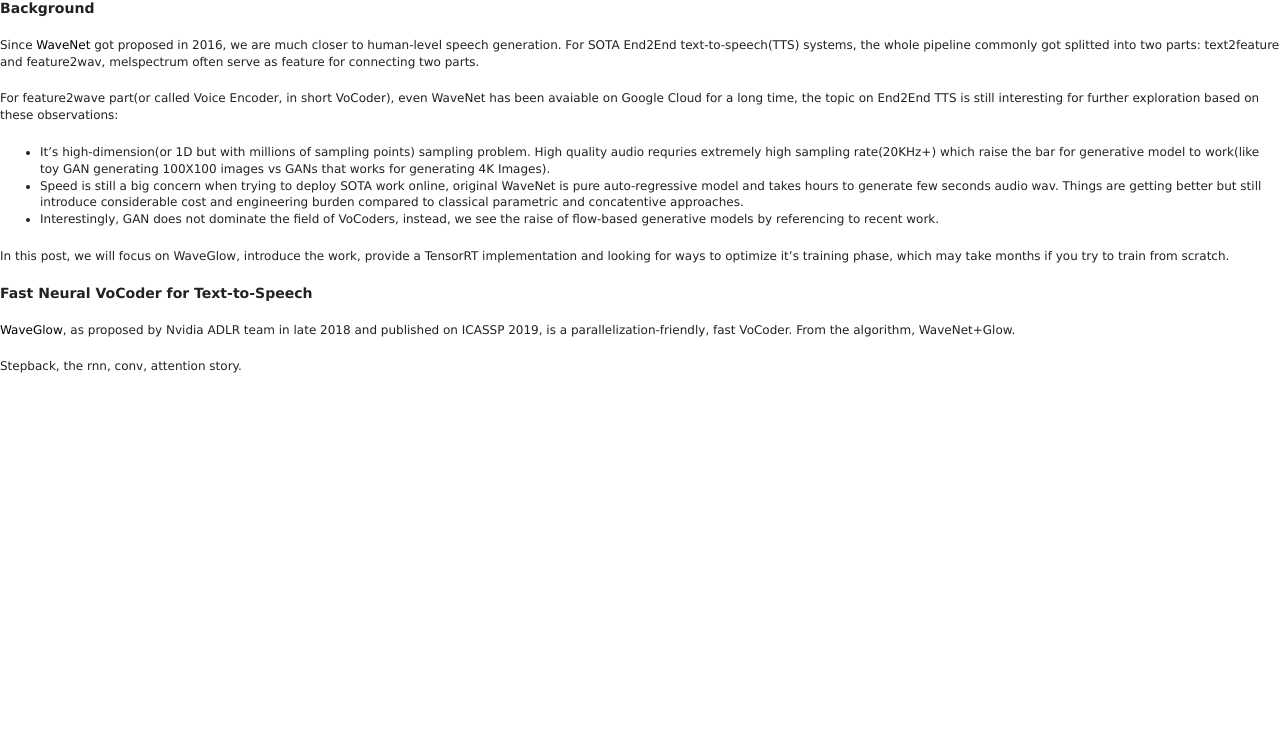
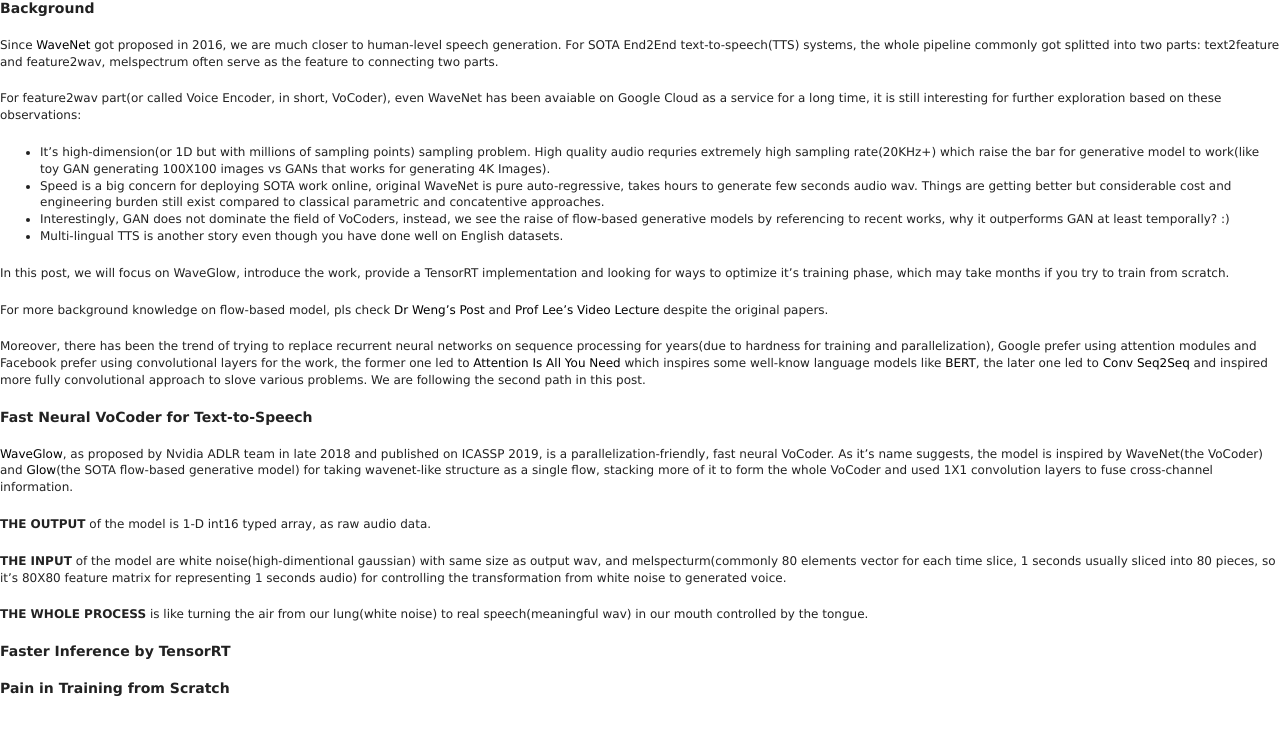
Before and after one commit to pmixer/pmixer.github.io, a Jekyll site: the page built from _posts/2020-03-21-WaveGlow.md, in a window 1280 px wide. Shown: the top 735 px of the page. Built offline with Jekyll 4.4.1, drawn with Linux system fonts in a browser that asks for light colours; nearby versions of some CDN libraries; our own code applies the rules of GitHub Pages for plain Markdown files.

Commit message:
WaveGlow post update

```diff
--- a/_posts/2020-03-21-WaveGlow.md
+++ b/_posts/2020-03-21-WaveGlow.md
@@ -5,18 +5,32 @@
 ---
 ### Background
 
-Since [WaveNet](https://deepmind.com/blog/article/wavenet-generative-model-raw-audio){:target="_blank"} got proposed in 2016, we are much closer to human-level speech generation. For SOTA End2End text-to-speech(TTS) systems, the whole pipeline commonly got splitted into two parts: text2feature and feature2wav, melspectrum often serve as feature for connecting two parts.
+Since [WaveNet](https://deepmind.com/blog/article/wavenet-generative-model-raw-audio){:target="_blank"} got proposed in 2016, we are much closer to human-level speech generation. For SOTA End2End text-to-speech(TTS) systems, the whole pipeline commonly got splitted into two parts: text2feature and feature2wav, melspectrum often serve as the feature to connecting two parts.
 
-For feature2wave part(or called Voice Encoder, in short VoCoder), even WaveNet has been avaiable on Google Cloud for a long time, the topic on End2End TTS is still interesting for further exploration based on these observations:
+For feature2wav part(or called Voice Encoder, in short, VoCoder), even WaveNet has been avaiable on Google Cloud as a service for a long time, it is still interesting for further exploration based on these observations:
 
 + It's high-dimension(or 1D but with millions of sampling points) sampling problem. High quality audio requries extremely high sampling rate(20KHz+) which raise the bar for generative model to work(like toy GAN generating 100X100 images vs GANs that works for generating 4K Images).
-+ Speed is still a big concern when trying to deploy SOTA work online, original WaveNet is pure auto-regressive model and takes hours to generate few seconds audio wav. Things are getting better but still introduce considerable cost and engineering burden compared to classical parametric and concatentive approaches.
-+ Interestingly, GAN does not dominate the field of VoCoders, instead, we see the raise of flow-based generative models by referencing to recent work.
++ Speed is a big concern for deploying SOTA work online, original WaveNet is pure auto-regressive, takes hours to generate few seconds audio wav. Things are getting better but considerable cost and engineering burden still exist compared to classical parametric and concatentive approaches.
++ Interestingly, GAN does not dominate the field of VoCoders, instead, we see the raise of flow-based generative models by referencing to recent works, why it outperforms GAN at least temporally? :)
++ Multi-lingual TTS is another story even though you have done well on English datasets.
 
 In this post, we will focus on WaveGlow, introduce the work, provide a TensorRT implementation and looking for ways to optimize it's training phase, which may take months if you try to train from scratch.
 
+For more background knowledge on flow-based model, pls check [Dr Weng's Post](https://lilianweng.github.io/lil-log/2018/10/13/flow-based-deep-generative-models.html){:target="_blank"} and [Prof Lee's Video Lecture](https://www.youtube.com/watch?v=uXY18nzdSsM){:target="_blank"} despite the original papers.
+
+Moreover, there has been the trend of trying to replace recurrent neural networks on sequence processing for years(due to hardness for training and parallelization), Google prefer using attention modules and Facebook prefer using convolutional layers for the work, the former one led to [Attention Is All You Need](https://papers.nips.cc/paper/7181-attention-is-all-you-need.pdf){:target="_blank"} which inspires some well-know language models like [BERT](https://arxiv.org/abs/1810.04805){:target="_blank"}, the later one led to [Conv Seq2Seq](https://arxiv.org/abs/1705.03122){:target="_blank"} and inspired more fully convolutional approach to slove various problems. We are following the second path in this post.
+
 ### Fast Neural VoCoder for Text-to-Speech
 
-[WaveGlow](https://github.com/NVIDIA/waveglow), as proposed by Nvidia ADLR team in late 2018 and published on ICASSP 2019, is a parallelization-friendly, fast VoCoder. From the algorithm, WaveNet+Glow.
+[WaveGlow](https://github.com/NVIDIA/waveglow), as proposed by Nvidia ADLR team in late 2018 and published on ICASSP 2019, is a parallelization-friendly, fast neural VoCoder. As it's name suggests, the model is inspired by WaveNet(the VoCoder) and [Glow](https://github.com/openai/glow){:target="_blank"}(the SOTA flow-based generative model) for taking wavenet-like structure as a single flow, stacking more of it to form the whole VoCoder and used 1X1 convolution layers to fuse cross-channel information.
 
-Stepback, the rnn, conv, attention story.
+__THE OUTPUT__ of the model is 1-D int16 typed array, as raw audio data.
+
+__THE INPUT__ of the model are white noise(high-dimentional gaussian) with same size as output wav, and melspecturm(commonly 80 elements vector for each time slice, 1 seconds usually sliced into 80 pieces, so it's 80X80 feature matrix for representing 1 seconds audio) for controlling the transformation from white noise to generated voice.
+
+__THE WHOLE PROCESS__ is like turning the air from our lung(white noise) to real speech(meaningful wav) in our mouth controlled by the tongue.
+
+
+### Faster Inference by TensorRT
+
+### Pain in Training from Scratch
```
